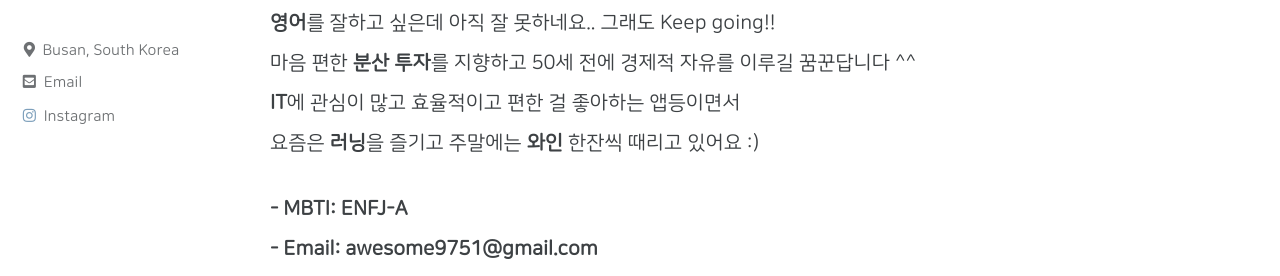
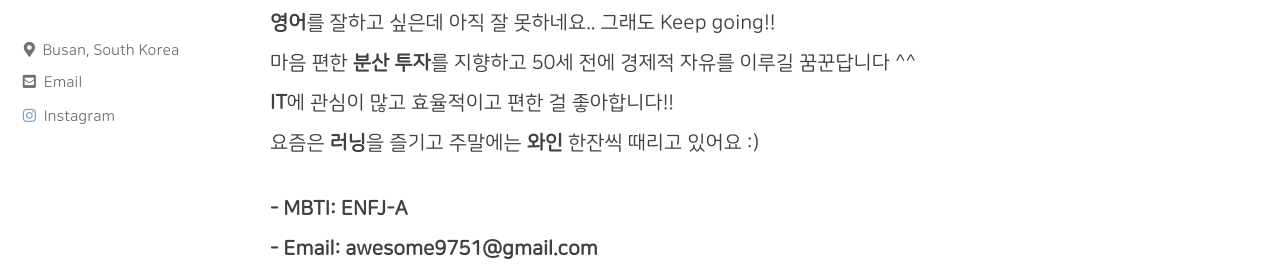
Before and after one commit to letsgokevin/readyfornewnormal.github.io, a Jekyll site: the page built from _pages/about.md, in a window 1280 px wide and 988 px high. Shown: the part 406-682 px from the top of the window. Built offline with Jekyll 4.4.1, drawn with Linux system fonts in a browser that asks for light colours; cached includes are drawn as plain includes.

Commit message:
Update about.md

```diff
--- a/_pages/about.md
+++ b/_pages/about.md
@@ -12,7 +12,7 @@ author_profile: true
 **책**에 의지를 많이 하고<br/>
 **영어**를 잘하고 싶은데 아직 잘 못하네요.. 그래도 Keep going!!<br/>
 마음 편한 **분산 투자**를 지향하고 50세 전에 경제적 자유를 이루길 꿈꾼답니다 ^^<br/>
-**IT**에 관심이 많고 효율적이고 편한 걸 좋아하는 앱등이면서 <br/>
+**IT**에 관심이 많고 효율적이고 편한 걸 좋아합니다!! <br/>
 요즘은 **러닝**을 즐기고 주말에는 **와인** 한잔씩 때리고 있어요 :)<br/>
 
 **- MBTI: ENFJ-A**<br/>
```
